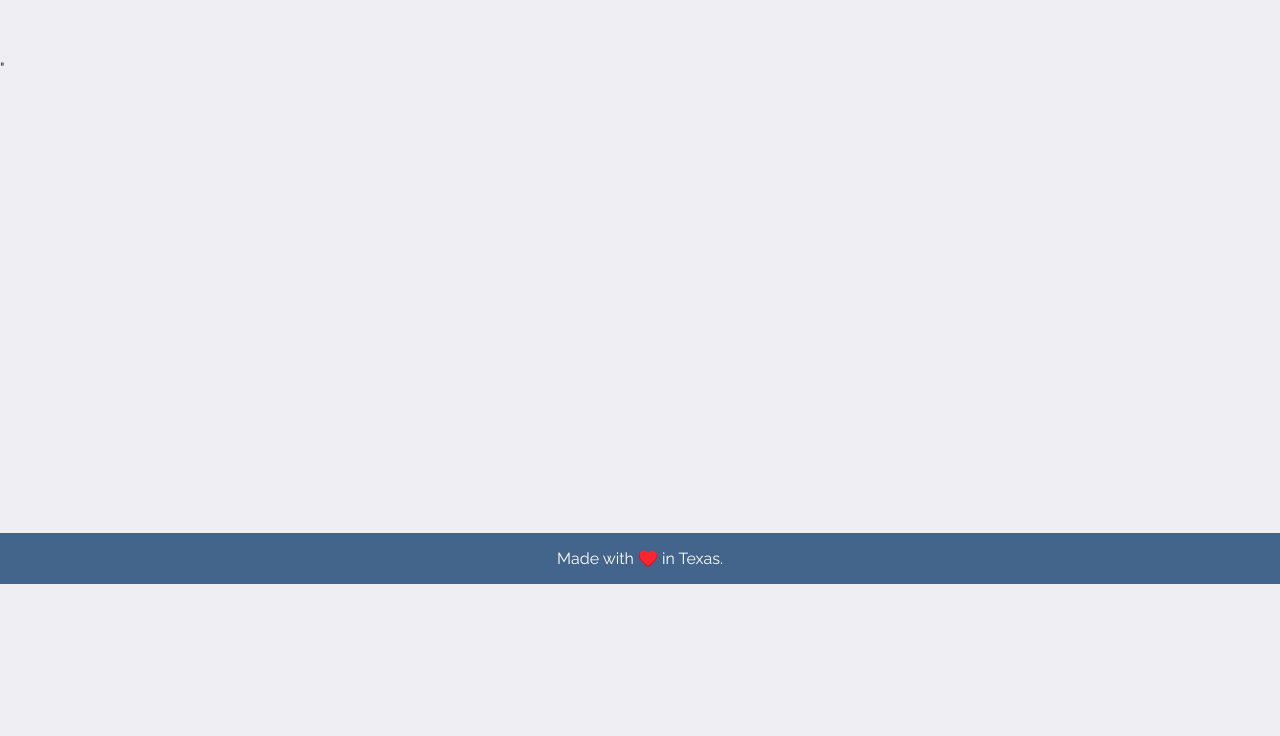
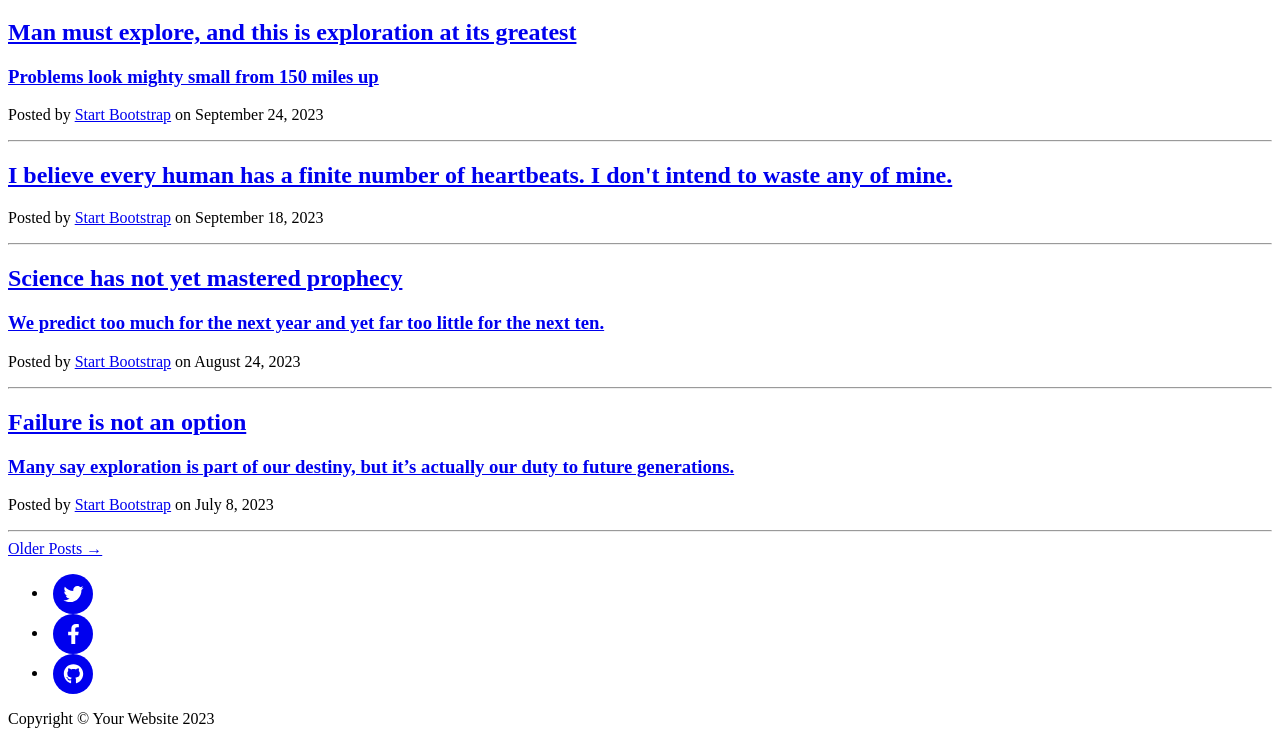
Before and after one commit to benunderdahl/PythonProjects, a Flask app: page / in a window 1280 px wide. Shown: the part 216-952 px from the top of the page. Before the commit the page ends 800 px from the top, so only its background shows below. Run offline with Flask 3, Linux system fonts and the light colour scheme; some libraries are stand-ins or nearby versions.

Commit message:
updated blog them with bootstrap styling and added routed for a tags

```diff
--- a/MockBlog/main.py
+++ b/MockBlog/main.py
@@ -3,21 +3,24 @@ import requests
 
 
 app = Flask(__name__)
-api_endpoint = "https://api.npoint.io/c790b4d5cab58020d391"
-response = requests.get(api_endpoint)
-data = response.json()
-blogs = [item for item in data]
+
 
 @app.route('/')
 def home():
-    return render_template("index.html", blogs=blogs)
+    return render_template("index.html")
 
-@app.route("/post/<int:id>")
-def post(id):
-    for blog in blogs:
-        if blog['id'] == id:
-            post = blog
-    return render_template("post.html", post=post)
+@app.route("/about")
+def about():
+    return render_template("about.html")
+
+@app.route("/post")
+def post():
+    return render_template("post.html")
+
+@app.route("/contact")
+def contact():
+    return render_template("contact.html")
+
 
 if __name__ == "__main__":
     app.run(debug=True)
--- a/MockBlog/static/css/styles.css
+++ /dev/null
@@ -1,71 +0,0 @@
-body{
- background: #efeff3;
- margin: 0;
- font-family: 'Raleway', sans-serif;
- -webkit-font-smoothing: antialiased;
-  color:#212121;
-}
-.wrapper{
-  position: relative;
-  clear:both;
-  margin: 0 auto 75px auto;
-  width: 100%;
-  overflow: hidden;
-}
-.top{
-  background: #4e89ae;
-  height: 180px;
-  border-top: 20px solid #43658b;
-}
-
-.top .title {
-  width: 700px;
-  margin: 38px auto 0 auto;
-}
-
-.title h1 {
-  font-size:24px;
-  color:#FFF;
-  font-weight:500;
-}
-
-.content{
-    margin: -80px auto 100px;
-  padding-bottom: 20px;
-}
-
-.card{
-  position: relative;
-  background: #fff;
-  padding:50px;
-  width: 600px;
-  margin: 20px auto 0 auto;
-  box-shadow: 0 2px 4px rgba(100,100,100,.1);
-}
-
-.card h2 {
-  font-size:21px;
-  font-weight:500;
-}
-
-.card h2 a {
-  color:#CC0000;
-  text-decoration:none;
-}
-
-.card .text {
-  color:#212121;
-  margin-top:20px;
-  font-size:15px;
-  line-height:22px;
-}
-
-footer {
-  position: fixed;
-  left: 0;
-  bottom: 0;
-  width: 100%;
-  background-color: #43658b;
-  color: white;
-  text-align: center;
-}
--- /dev/null
+++ b/MockBlog/templates/footer.html
@@ -0,0 +1,40 @@
+ <!-- Footer-->
+        <footer class="border-top">
+            <div class="container px-4 px-lg-5">
+                <div class="row gx-4 gx-lg-5 justify-content-center">
+                    <div class="col-md-10 col-lg-8 col-xl-7">
+                        <ul class="list-inline text-center">
+                            <li class="list-inline-item">
+                                <a href="#!">
+                                    <span class="fa-stack fa-lg">
+                                        <i class="fas fa-circle fa-stack-2x"></i>
+                                        <i class="fab fa-twitter fa-stack-1x fa-inverse"></i>
+                                    </span>
+                                </a>
+                            </li>
+                            <li class="list-inline-item">
+                                <a href="#!">
+                                    <span class="fa-stack fa-lg">
+                                        <i class="fas fa-circle fa-stack-2x"></i>
+                                        <i class="fab fa-facebook-f fa-stack-1x fa-inverse"></i>
+                                    </span>
+                                </a>
+                            </li>
+                            <li class="list-inline-item">
+                                <a href="#!">
+                                    <span class="fa-stack fa-lg">
+                                        <i class="fas fa-circle fa-stack-2x"></i>
+                                        <i class="fab fa-github fa-stack-1x fa-inverse"></i>
+                                    </span>
+                                </a>
+                            </li>
+                        </ul>
+                        <div class="small text-center text-muted fst-italic">Copyright &copy; Your Website 2023</div>
+                    </div>
+                </div>
+            </div>
+        </footer>
+        <!-- Bootstrap core JS-->
+        <script src="https://cdn.jsdelivr.net/npm/bootstrap@5.2.3/dist/js/bootstrap.bundle.min.js"></script>
+        <!-- Core theme JS-->
+        <script src="static/js/scripts.js"></script>
--- /dev/null
+++ b/MockBlog/templates/header.html
@@ -0,0 +1,49 @@
+  <!-- Page Header-->
+  <!DOCTYPE html>
+<html lang="en">
+    <head>
+        <meta charset="utf-8" />
+        <meta name="viewport" content="width=device-width, initial-scale=1, shrink-to-fit=no" />
+        <meta name="description" content="" />
+        <meta name="author" content="" />
+        <title>Clean Blog</title>
+        <link rel="icon" type="image/x-icon" href="assets/favicon.ico" />
+        <!-- Font Awesome icons (free version)-->
+        <script src="https://use.fontawesome.com/releases/v6.3.0/js/all.js" crossorigin="anonymous"></script>
+        <!-- Google fonts-->
+        <link href="https://fonts.googleapis.com/css?family=Lora:400,700,400italic,700italic" rel="stylesheet" type="text/css" />
+        <link href="https://fonts.googleapis.com/css?family=Open+Sans:300italic,400italic,600italic,700italic,800italic,400,300,600,700,800" rel="stylesheet" type="text/css" />
+        <!-- Core theme CSS (includes Bootstrap)-->
+        <link href="static/css/styles.css" rel="stylesheet" />
+    </head>
+    <body>
+        <!-- Navigation-->
+        <nav class="navbar navbar-expand-lg navbar-light" id="mainNav">
+            <div class="container px-4 px-lg-5">
+                <a class="navbar-brand" href="index.html">Start Bootstrap</a>
+                <button class="navbar-toggler" type="button" data-bs-toggle="collapse" data-bs-target="#navbarResponsive" aria-controls="navbarResponsive" aria-expanded="false" aria-label="Toggle navigation">
+                    Menu
+                    <i class="fas fa-bars"></i>
+                </button>
+                <div class="collapse navbar-collapse" id="navbarResponsive">
+                    <ul class="navbar-nav ms-auto py-4 py-lg-0">
+                        <li class="nav-item"><a class="nav-link px-lg-3 py-3 py-lg-4" href="{{ url_for('home') }}">Home</a></li>
+                        <li class="nav-item"><a class="nav-link px-lg-3 py-3 py-lg-4" href="{{ url_for('about') }}">About</a></li>
+                        <li class="nav-item"><a class="nav-link px-lg-3 py-3 py-lg-4" href="{{ url_for('post') }}">Sample Post</a></li>
+                        <li class="nav-item"><a class="nav-link px-lg-3 py-3 py-lg-4" href="{{ url_for('contact') }}">Contact</a></li>
+                    </ul>
+                </div>
+            </div>
+        </nav>
+  <header class="masthead" style="background-image: url('assets/img/home-bg.jpg')">
+            <div class="container position-relative px-4 px-lg-5">
+                <div class="row gx-4 gx-lg-5 justify-content-center">
+                    <div class="col-md-10 col-lg-8 col-xl-7">
+                        <div class="site-heading">
+                            <h1>Clean Blog Style</h1>
+                            <span class="subheading">A Blog About Coding</span>
+                        </div>
+                    </div>
+                </div>
+            </div>
+        </header>
--- a/MockBlog/templates/index.html
+++ b/MockBlog/templates/index.html
@@ -1,28 +1,70 @@
-<!DOCTYPE html>
-<html lang="en">
-<head>
-    <meta charset="UTF-8">
-    <title>Title</title>
-    <link href="https://fonts.googleapis.com/css2?family=Raleway" rel="stylesheet">
-    <link rel="stylesheet" href="../static/css/styles.css">
-</head>
-<body>
-<div class="wrapper">
-    <div class="top">
-        <div class="title"><h1>My Blog</h1></div>
-    </div>
-    {% for blog in blogs %}
-    <div class="content">
-        <div class="card">
-            <h2>{{ blog["title"] }}</h2>
-            <p class="text">{{ blog["subtitle"] }} </p>
-            <a href="{{ url_for('post', id=blog['id']) }}">Read</a>
+{% include "header.html" %}
+<!-- Main Content-->
+<div class="container px-4 px-lg-5">
+    <div class="row gx-4 gx-lg-5 justify-content-center">
+        <div class="col-md-10 col-lg-8 col-xl-7">
+            <!-- Post preview-->
+            <div class="post-preview">
+                <a href="post.html">
+                    <h2 class="post-title">Man must explore, and this is exploration at its greatest</h2>
+                    <h3 class="post-subtitle">Problems look mighty small from 150 miles up</h3>
+                </a>
+                <p class="post-meta">
+                    Posted by
+                    <a href="#!">Start Bootstrap</a>
+                    on September 24, 2023
+                </p>
+            </div>
+            <!-- Divider-->
+            <hr class="my-4"/>
+            <!-- Post preview-->
+            <div class="post-preview">
+                <a href="post.html"><h2 class="post-title">I believe every human has a finite number of heartbeats. I
+                    don't intend to waste any of mine.</h2></a>
+                <p class="post-meta">
+                    Posted by
+                    <a href="#!">Start Bootstrap</a>
+                    on September 18, 2023
+                </p>
+            </div>
+            <!-- Divider-->
+            <hr class="my-4"/>
+            <!-- Post preview-->
+            <div class="post-preview">
+                <a href="post.html">
+                    <h2 class="post-title">Science has not yet mastered prophecy</h2>
+                    <h3 class="post-subtitle">We predict too much for the next year and yet far too little for the next
+                        ten.</h3>
+                </a>
+                <p class="post-meta">
+                    Posted by
+                    <a href="#!">Start Bootstrap</a>
+                    on August 24, 2023
+                </p>
+            </div>
+            <!-- Divider-->
+            <hr class="my-4"/>
+            <!-- Post preview-->
+            <div class="post-preview">
+                <a href="post.html">
+                    <h2 class="post-title">Failure is not an option</h2>
+                    <h3 class="post-subtitle">Many say exploration is part of our destiny, but it’s actually our duty to
+                        future generations.</h3>
+                </a>
+                <p class="post-meta">
+                    Posted by
+                    <a href="#!">Start Bootstrap</a>
+                    on July 8, 2023
+                </p>
+            </div>
+            <!-- Divider-->
+            <hr class="my-4"/>
+            <!-- Pager-->
+            <div class="d-flex justify-content-end mb-4"><a class="btn btn-primary text-uppercase" href="#!">Older Posts
+                →</a></div>
         </div>
     </div>
-    {% endfor %}
 </div>
+{% include "footer.html" %}
 </body>
-<footer>
-    <p>Made with ♥️ in Texas.</p>
-</footer>
-</html>"
+</html>
```
Also changed, not shown: MockBlog/templates/about.html (added, +22 -0 lines), MockBlog/templates/contact.html (added, +77 -0 lines), MockBlog/templates/post.html (+34 -24 lines).
